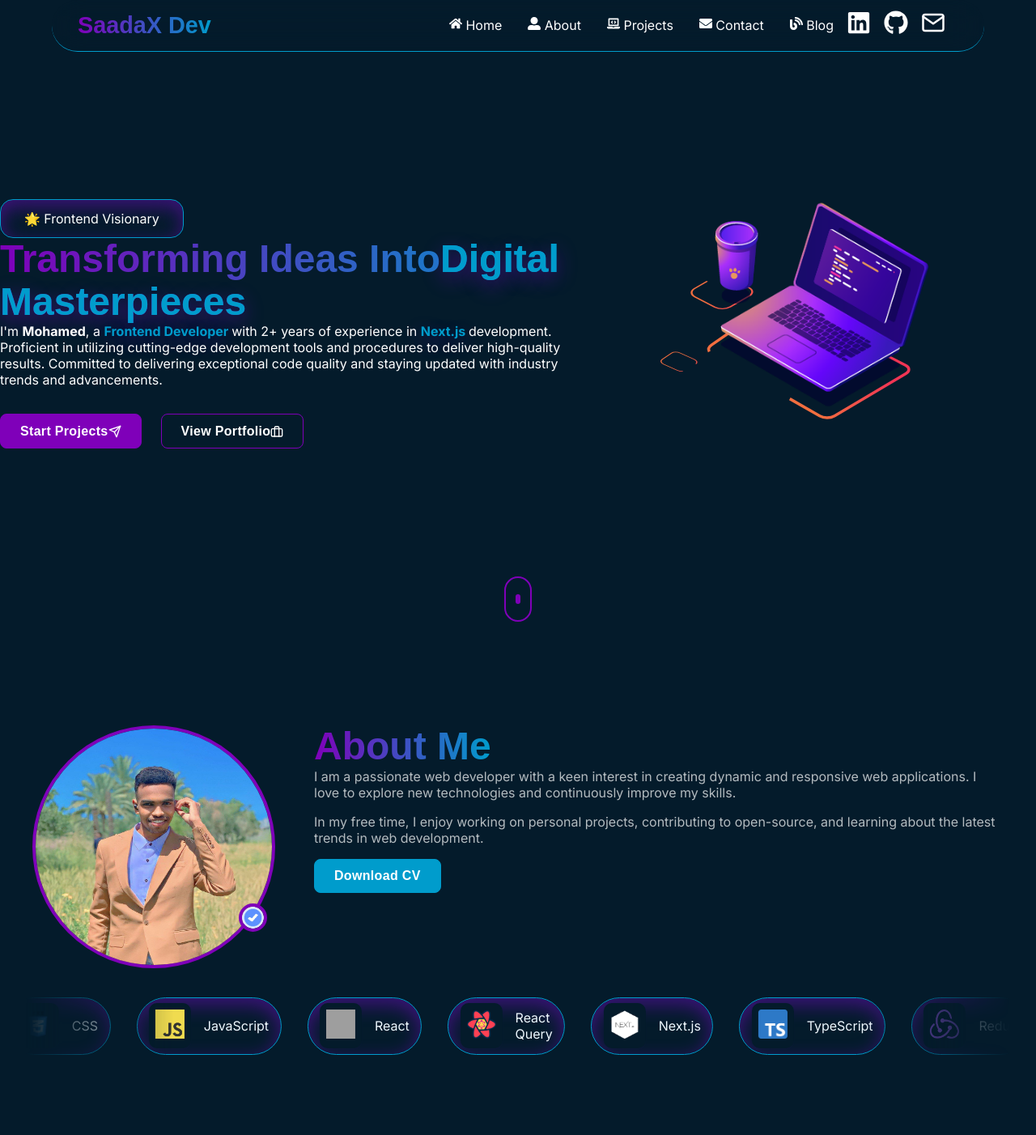
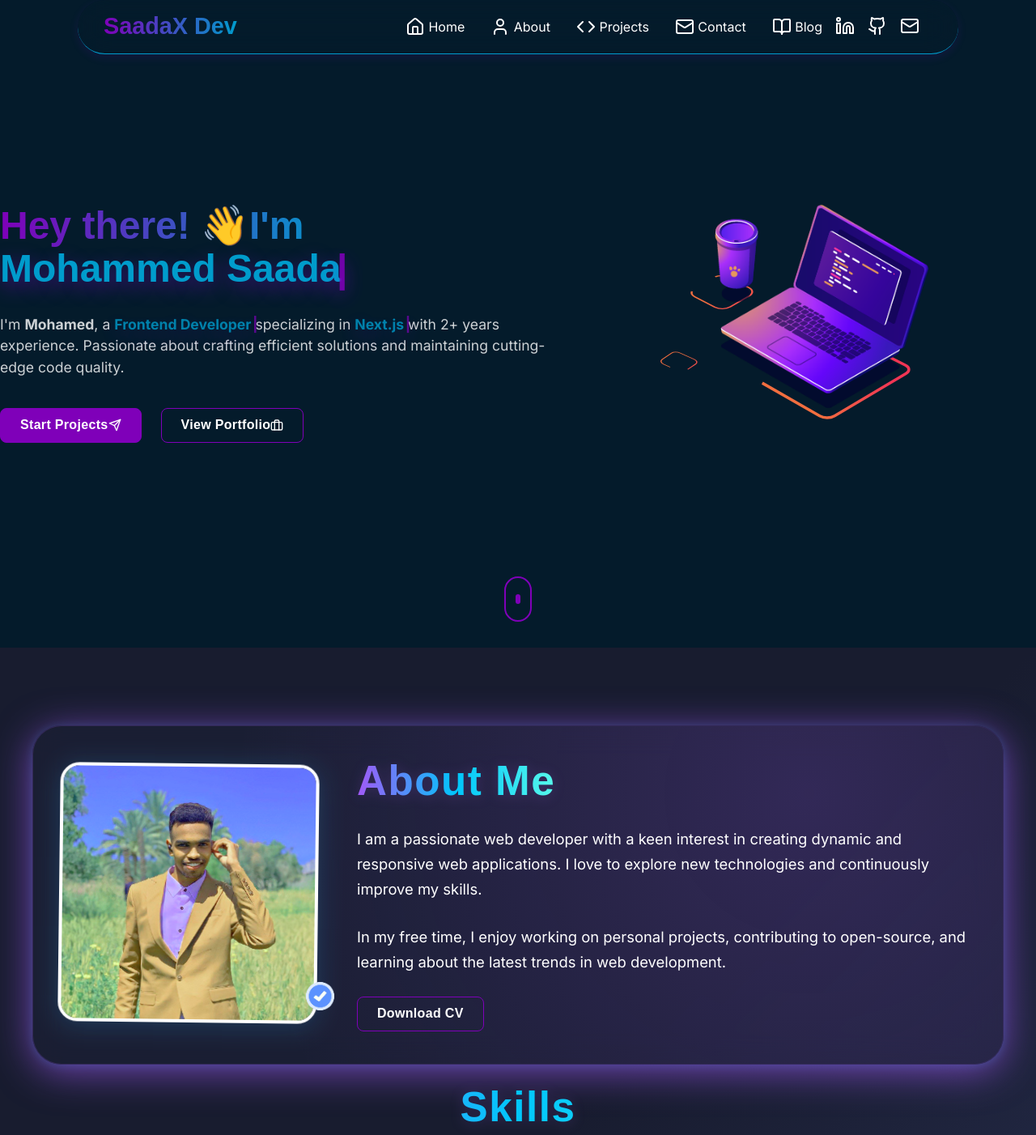
Before and after one commit to mohammed4122002/SaadaX-Dev, a Next.js app: page / in a window 1280 px wide. Shown: the top 1402 px of the page at 81% size. Built offline with nearby package versions, Linux system fonts and the light colour scheme; grey boxes are pictures that could not be loaded; a web font is replaced by a local one.

Commit message:
Refactor Navbar and About components, enhance Hero section with typing effect, update styles across modules, and optimize button hover effects.

```diff
--- a/components/Navbar.tsx
+++ b/components/Navbar.tsx
@@ -6,7 +6,8 @@ import NavbarLinks from "./widgets/NavbarLinks";
 import Link from "next/link";
 import NavbarSocials from "./widgets/NavbarSocials";
 import { FiMenu, FiX } from "react-icons/fi";
-
+import {motion} from "framer-motion";
+import { slideInFromTop } from "@/utils/motion";
 const Navbar = () => {
   const [activeLink, setActiveLink] = useState("#home");
   const [isMenuOpen, setIsMenuOpen] = useState(false);
@@ -14,7 +15,12 @@ const Navbar = () => {
   const toggleMenu = () => setIsMenuOpen((prev) => !prev);
 
   return (
-    <nav className={styles.navbar}>
+    <header className={styles.header}>
+    <motion.nav className={styles.navbar}
+    variants={slideInFromTop}
+      initial="hidden"
+  animate="visible"
+    >
       <div className={styles.container}>
         <div className={styles.logo}>
           <Link href="/#home">
@@ -60,7 +66,8 @@ const Navbar = () => {
           </div>
         )}
       </div>
-    </nav>
+    </motion.nav>
+    </header>
   );
 };
 
--- a/components/sections/About.tsx
+++ b/components/sections/About.tsx
@@ -6,7 +6,7 @@ import SkillsCart from "../widgets/SkillsCart";
 import Button from "../ui/Button";
 
 const About = () => {
-  const duplicatedSkills = [...SKILLS, ...SKILLS];
+  const duplicatedSkills = [...SKILLS];
 
   const RenderSkills = duplicatedSkills.map((skill, index) => (
     <SkillsCart key={index} name={skill.name} img={skill.img} />
@@ -16,13 +16,16 @@ const About = () => {
     <section className={styles.container} id="about">
       <div className={styles.content}>
         <div className={styles.contentLeft}>
-          <Image
-            src="/my.jpg"
-            alt="my image"
-            width={300}
-            height={300}
-            className={styles.img}
-          />
+          <div className={styles.coloredFrame}>
+            <Image
+              src="/my.jpg"
+              alt="my image"
+              width={320}
+              height={320}
+              className={styles.img}
+              style={{borderRadius:'24px', filter:'hue-rotate(25deg) contrast(1.08)'}}
+            />
+          </div>
           <Image
             src="/pngwing.com.png"
             alt="my image"
@@ -47,17 +50,17 @@ const About = () => {
           <a
             href="/Mohammed-Saada-cv.pdf"
             download
-            className={styles.downloadBtn}
+
           >
-            <Button variant={"secondary"}>Download CV</Button>
+            <Button variant={"accent"}>Download CV</Button>
           </a>
         </div>
       </div>
 
         <div className={styles.skillsMarqueeWrapper}>
-          <div className={styles.marqueeTrack}>
+            <h2 className={styles.heading}>Skills</h2>
             <div className={styles.marqueeContent}>{RenderSkills}</div>
-          </div>
+
         </div>
 
     </section>
--- a/components/sections/Hero.tsx
+++ b/components/sections/Hero.tsx
@@ -1,57 +1,95 @@
 "use client";
 
+import { useState, useEffect, useCallback, useRef } from 'react';
 import styles from "../../styles/modules/hero.module.css";
 import dynamic from "next/dynamic";
-import {  FiBriefcase, FiSend } from "react-icons/fi";
+import { FiBriefcase, FiSend } from "react-icons/fi";
 import Button from "../ui/Button";
 import devAnimation from "../../data/dev.json";
 import Link from "next/link";
 
-
 const Lottie = dynamic(() => import("lottie-react"), { ssr: false });
 
 const Hero = () => {
+  const [currentText, setCurrentText] = useState('');
+  const [isDeleting, setIsDeleting] = useState(false);
+  const [loopNum, setLoopNum] = useState(0);
+  const timerRef = useRef<NodeJS.Timeout | null>(null);
+
+  const name = 'Mohammed Saada';
+  const typingSpeed = 150;
+  const deletingSpeed = 100;
+  const pauseTime = 2000;
+
+  const handleTyping = useCallback(() => {
+    const fullText = name;
+
+    setCurrentText(prev => {
+      if (isDeleting) {
+        return fullText.substring(0, prev.length - 1);
+      }
+      return fullText.substring(0, prev.length + 1);
+    });
+
+    let delta = isDeleting ? deletingSpeed : typingSpeed;
+
+    if (!isDeleting && currentText === fullText) {
+      delta = pauseTime;
+      setIsDeleting(true);
+    } else if (isDeleting && currentText === '') {
+      setIsDeleting(false);
+      setLoopNum(prev => prev + 1);
+      delta = 500;
+    }
+
+    timerRef.current = setTimeout(handleTyping, delta);
+  }, [currentText, isDeleting, name]);
+
+  useEffect(() => {
+    timerRef.current = setTimeout(handleTyping, typingSpeed);
+    return () => {
+      if (timerRef.current) clearTimeout(timerRef.current);
+    };
+  }, [handleTyping]);
+
   return (
     <section className={styles.heroSection} id="home">
       <div className={styles.content}>
         <div className={styles.textContent}>
-          <div className={styles.badge} >
-            <span>🌟 Frontend Visionary</span>
-          </div>
           <h1 className={styles.title}>
-            {" "}
-            Transforming Ideas Into<span className={styles.highlight}>Digital Masterpieces</span>
+            Hey there! <span style={{ color: "initial" }}>👋</span>I'm <br/> <span className={styles.highlight}>{currentText}</span>
           </h1>
           <p className={styles.subtitle}>
             I'm <strong>Mohamed</strong>, a{" "}
-            <strong className={styles.highlight}> Frontend Developer </strong>  with 2+ years of experience in{" "}
-            <strong className={styles.highlight}> Next.js </strong>  development. Proficient in utilizing cutting-edge development tools
-            and procedures to deliver high-quality results. Committed to
-            delivering exceptional code quality and staying updated with
-            industry trends and advancements.
+            <strong className={styles.highlight}>Frontend Developer</strong> specializing in{" "}
+            <strong className={styles.highlight}>Next.js</strong> with 2+ years experience.
+            Passionate about crafting efficient solutions and maintaining cutting-edge
+            code quality.
           </p>
 
           <div className={styles.ctaGroup}>
             <Link href="#contact" className={styles.primaryCta}>
               <Button variant="primary" width="full">
-               <span> Start Projects  </span>
+                <span>Start Projects</span>
                 <FiSend className={styles.ctaIcon} />
               </Button>
             </Link>
 
             <Link href="#portfolio" className={styles.secondaryCta}>
-              <Button width="full" variant="accent" >
-               <span>View Portfolio </span>
+              <Button width="full" variant="accent">
+                <span>View Portfolio</span>
                 <FiBriefcase className={styles.ctaIcon} />
               </Button>
             </Link>
           </div>
         </div>
+
         <div className={styles.animationWrapper}>
           <div className={styles.animationGlow}></div>
           <Lottie
             animationData={devAnimation}
             className={styles.lottieAnimation}
+            loop={true}
           />
         </div>
       </div>
@@ -64,4 +102,5 @@ const Hero = () => {
     </section>
   );
 };
+
 export default Hero;
--- a/data/index.tsx
+++ b/data/index.tsx
@@ -1,19 +1,29 @@
 import { FiMail } from "react-icons/fi";
 import { InavLink, ISocialLink } from "../types";
-import { FaHome, FaUserAlt, FaLaptopCode, FaEnvelope, FaBlog, FaLinkedin, FaGithub, FaWhatsapp } from "react-icons/fa";
+import {
+  Home,
+  User,
+  Mail,
+  BookOpen,
+  Linkedin,
+  Github,
+  Code
+
+
+} from "lucide-react";
 
 export const NAVLINKS: InavLink[] = [
-    { href: "/#home", label: "Home", icon: <FaHome /> },
-    { href: "/#about", label: "About", icon: <FaUserAlt /> },
-    { href: "/#projects", label: "Projects", icon: <FaLaptopCode /> },
-    { href: "/#contact", label: "Contact", icon: <FaEnvelope /> },
-    { href: "/blog", label: "Blog", icon: <FaBlog /> },
+    { href: "/#home", label: "Home", icon: <Home /> },
+    { href: "/#about", label: "About", icon: <User /> },
+    { href: "/#projects", label: "Projects", icon: <Code/> },
+    { href: "/#contact", label: "Contact", icon: <Mail /> },
+    { href: "/blog", label: "Blog", icon: <BookOpen /> },
 ];
 
 export const SOCIALLINKS: ISocialLink[] = [
-    { href: "https://www.linkedin.com/in/mohammed-abu-saada-858159265", icon: <FaLinkedin/>  },
-    { href: "https://github.com/mohammed4122002", icon: <FaGithub/>  },
-    { href: "mohammedsaadaang@gmail.com", icon:  <FiMail /> },
+    { href: "https://www.linkedin.com/in/mohammed-abu-saada-858159265", icon: <Linkedin/>  },
+    { href: "https://github.com/mohammed4122002", icon: <Github/>  },
+    { href: "mohammedsaadaang@gmail.com", icon:  <Mail /> },
 ];
 
 
--- a/styles/globals.css
+++ b/styles/globals.css
@@ -53,6 +53,11 @@ a {
   text-decoration: none;
   display: inline-block;
 }
+input, textarea, select, button {
+  outline: none;
+
+
+}
 /*
 ::-webkit-scrollbar {
   width: 8px;
--- a/styles/modules/about.module.css
+++ b/styles/modules/about.module.css
@@ -1,80 +1,285 @@
 /* styles/modules/about.module.css */
 .container {
+  min-height: 100vh;
   padding: 6rem 2rem;
-  background: var(--bg-main);
-  color: var(--color-text-inverse);
-
+  background: linear-gradient(135deg, #181c2f 60%, #232946 100%);
+  display: flex;
+  flex-direction: column;
+  align-items: center;
+  justify-content: center;
 }
 
 .content {
   max-width: 1200px;
   margin: 0 auto;
   display: flex;
+  flex-direction: row;
+  align-items: center;
+  justify-content: center;
   gap: 3rem;
-  align-items: flex-start;
+  background: rgba(30, 34, 54, 0.55);
+  border-radius: 36px;
+  box-shadow: 0 8px 48px 0 #a259f7aa, 0 1.5px 12px 0 #00c6fb33;
+  backdrop-filter: blur(18px) saturate(1.2);
+  padding: 2.5rem 2rem;
+  border: 1.5px solid rgba(162,89,247,0.18);
+  position: relative;
+  overflow: hidden;
 }
-.contentLeft{
+
+.content::before {
+  content: "";
+  position: absolute;
+  inset: 0;
+  background: radial-gradient(circle at 80% 20%, #a259f7 0%, transparent 70%);
+  opacity: 0.18;
+  z-index: 0;
+  pointer-events: none;
+}
+
+.contentLeft, .contentRight {
+  position: relative;
+  z-index: 1;
+}
+
+.animatedBorder {
+  padding: 14px;
+  border-radius: 40px;
+  background: linear-gradient(120deg, #a259f7, #57f8eb, #00c6fb, #a259f7);
+  background-size: 300% 300%;
+  animation: borderMove 5s linear infinite, softPulse 3s ease-in-out infinite;
+  display: inline-block;
+  box-shadow: 0 8px 32px 0 #a259f7cc;
+  transition: box-shadow 0.3s, transform 0.3s;
   position: relative;
 }
-.contentLeft img {
-  border-radius: 50%;
-  border: 4px solid var(--color-primary);
-  box-shadow: none;
-}
-.doc{
+
+.animatedBorder::after {
+  content: "";
   position: absolute;
-  top: 220px;
-  right: 10px;
+  inset: 0;
+  border-radius: 40px;
+  box-shadow: 0 0 32px 8px #a259f7cc, 0 0 0 8px #fff2;
+  opacity: 0.25;
+  pointer-events: none;
 }
 
-.contentRight{
+.img {
+  border-radius: 32px;
+  border: 4px solid #fff;
+  width: 320px !important;
+  height: 320px !important;
+  object-fit: cover;
+  background: var(--color-bg-light);
+  box-shadow: 0 4px 32px 0 #00c6fb33;
+  transition: box-shadow 0.3s, transform 0.3s, filter 0.3s;
+  filter: saturate(1.2) contrast(1.1);
+  animation: wave 4s ease-in-out infinite;
+}
+
+.img:hover {
+  box-shadow: 0 12px 48px 0 #a259f7cc, 0 0 0 8px #fff2;
+  transform: scale(1.05) rotate(-2deg);
+  filter: brightness(1.08) saturate(1.3);
+}
+
+.doc {
+  position: absolute;
+  top: 270px;
+  right: -20px;
+  z-index: 2;
+}
+
+.contentRight {
   display: flex;
   flex-direction: column;
   align-items: flex-start;
   justify-content: center;
-  gap: 4;
+  gap: 1.2rem;
+  min-width: 320px;
 }
-.heading{
 
+.heading {
   font-family: var(--font-title);
-  font-size: 3rem;
+  font-size: 3.2rem;
   line-height: 1.1;
-  background: linear-gradient(90deg, var(--color-primary), var(--color-secondary));
+  background: linear-gradient(90deg, #a259f7, #00c6fb, #57f8eb);
   -webkit-background-clip: text;
   background-clip: text;
   color: transparent;
-
-}
-.paragraph{
-  opacity: 0.7;
-  margin-bottom: 1rem;
+  margin-bottom: 0.5rem;
+  letter-spacing: 1.5px;
+  filter: drop-shadow(0 2px 8px #a259f733);
+  animation: fadeInUp 1.2s cubic-bezier(.23,1,.32,1) both;
 }
 
-.skillsMarqueeWrapper {
-  overflow: hidden;
-  margin-top: 2rem;
-  position: relative;
-  mask-image: linear-gradient(90deg, transparent 0%, #000 15%, #000 85%, transparent 100%);
+.paragraph {
+  font-size: 1.15rem;
+  line-height: 1.7;
+  opacity: 0.92;
+  margin-bottom: 0.5rem;
+  color: var(--color-text-inverse);
+  animation: fadeInUp 1.5s cubic-bezier(.23,1,.32,1) both;
+  animation-delay: 0.2s;
+}
+.skillsMarqueeWrapper{
+  width: 80%;
+  margin: 0 auto;
+  text-align: center;
+  margin-top: 25px;
+}
+.marqueeContent{
+
+  display: flex;
+  width: 100%;
+  flex-direction: row;
+  flex-wrap: wrap;
+ align-items: center;
+ justify-content: center;
+ gap: 15px;
 }
 
-.marqueeContent {
+.skillsSection {
+  width: 100%;
   display: flex;
-  gap: 2rem;
-  animation: marquee 20s linear infinite;
+  flex-direction: column;
+  align-items: center;
+  margin-top: 3.5rem;
 }
 
-@keyframes marquee {
-  0% { transform: translateX(0); }
-  100% { transform: translateX(-50%); }
+
+.skillsTitle {
+  font-size: 2.3rem;
+  font-weight: 800;
+  letter-spacing: 1.5px;
+  margin-bottom: 2.2rem;
+  background: linear-gradient(90deg, #a259f7, #00c6fb 70%);
+  -webkit-background-clip: text;
+  background-clip: text;
+  color: transparent;
+  filter: drop-shadow(0 2px 8px #a259f733);
+  text-align: center;
+}
+
+.skillsGrid {
+  display: grid;
+  grid-template-columns: repeat(auto-fit, minmax(160px, 1fr));
+  gap: 2rem 2.5rem;
+  width: 100%;
+  max-width: 800px;
+  justify-items: center;
+}
+
+.skillCard {
+  background: rgba(35, 41, 70, 0.85);
+  border-radius: 22px;
+  box-shadow: 0 2px 16px 0 #a259f755, 0 1.5px 12px 0 #00c6fb33;
+  padding: 1.3rem 0.5rem 1.1rem 0.5rem;
+  min-width: 140px;
+  min-height: 70px;
+  display: flex;
+  flex-direction: column;
+  align-items: center;
+  justify-content: center;
+  transition: box-shadow 0.25s, transform 0.22s, background 0.22s;
+  cursor: pointer;
+  position: relative;
+  overflow: hidden;
+  opacity: 0;
+  transform: translateY(30px) scale(0.98);
+  animation: skillFadeIn 0.7s cubic-bezier(.23,1,.32,1) forwards;
+}
+
+.skillCard:hover {
+  box-shadow: 0 8px 32px 0 #a259f7cc, 0 0 16px 2px #00c6fb55;
+  background: linear-gradient(120deg, #232946 60%, #a259f7 100%);
+  transform: scale(1.08) translateY(-6px);
+}
+
+.skillIcon {
+  width: 36px;
+  height: 36px;
+  margin-bottom: 0.6rem;
+  display: flex;
+  align-items: center;
+  justify-content: center;
+  filter: drop-shadow(0 2px 8px #a259f733);
+}
+
+.skillName {
+  font-size: 1.08rem;
+  font-weight: 600;
+  color: #fff;
+  letter-spacing: 0.5px;
+  text-align: center;
+}
+
+@keyframes borderMove {
+  0% { background-position: 0% 50%; }
+  50% { background-position: 100% 50%; }
+  100% { background-position: 0% 50%; }
+}
+
+@keyframes softPulse {
+  0%, 100% { transform: scale(1);}
+  50% { transform: scale(1.03);}
+}
+
+@keyframes wave {
+  0%, 100% { transform: rotate(-2deg);}
+  50% { transform: rotate(2deg);}
+}
+
+@keyframes fadeInUp {
+  0% { opacity: 0; transform: translateY(40px);}
+  100% { opacity: 1; transform: none;}
+}
+
+@keyframes skillFadeIn {
+  to {
+    opacity: 1;
+    transform: none;
+  }
 }
 
 @media (max-width: 900px) {
   .container {
     padding: 3rem 0.5rem;
+    border-radius: 0;
   }
   .content {
     flex-direction: column;
     gap: 2rem;
     align-items: center;
+    padding: 1.5rem 0.5rem;
+  }
+  .contentLeft, .contentRight {
+    min-width: unset;
+    width: 100%;
+    align-items: center;
+    text-align: center;
+  }
+  .heading {
+    font-size: 2.2rem;
+  }
+  .img {
+    width: 220px !important;
+    height: 220px !important;
   }
 }
+
+@media (max-width: 700px) {
+  .skillsGrid {
+    grid-template-columns: repeat(auto-fit, minmax(120px, 1fr));
+    gap: 1.2rem 1.2rem;
+    max-width: 98vw;
+  }
+  .skillCard {
+    min-width: 100px;
+    min-height: 56px;
+    padding: 1rem 0.2rem 0.8rem 0.2rem;
+  }
+  .skillsTitle {
+    font-size: 1.4rem;
+  }
+}
--- a/styles/modules/buttonUi.module.css
+++ b/styles/modules/buttonUi.module.css
@@ -28,7 +28,7 @@
   border: 1px solid var(--color-primary);
 }
 .button.primary:hover, .button.primary:focus {
-  background: var(--color-secondary);
+  background:  color-mix(in srgb, var(--color-primary) 70%, transparent);
   border: 1px solid var(--color-primary);
   color: var(--color-text-inverse);
   box-shadow: var(--shadow-lg);
@@ -40,7 +40,7 @@
   border: 1px solid var(--color-secondary);
 }
 .button.secondary:hover, .button.secondary:focus {
-  background: var(--color-primary);
+   background:  color-mix(in srgb, var(--color-primary) 70%, transparent);
   border: 1px solid var(--color-primary);
   color: var(--color-text-inverse);
   box-shadow: var(--shadow-lg);
@@ -53,7 +53,7 @@
 
 }
 .button.accent:hover, .button.accent:focus {
-  background: var(--color-secondary);
+    background:  color-mix(in srgb, var(--color-primary) 70%, transparent);
   border: 1px solid var(--color-primary);
   color: var(--color-text-inverse);
   box-shadow: var(--shadow-lg);
@@ -88,7 +88,7 @@
 }
 
 .buttonAccent:hover {
-  background: var(--color-primary);
+  background:  color-mix(in srgb, var(--color-primary) 70%, transparent);
   color: var(--color-text-inverse);
   border: 1px solid var(--color-secondary);
 }
--- a/styles/modules/contact.module.css
+++ b/styles/modules/contact.module.css
@@ -18,18 +18,23 @@
   box-shadow: inset var(--shadow-lg);
 }
 
-.leftSide:hover {
-  transform: translateY(-5px);
-}
+
 .header {
   h2 {
     font-family: var(--font-title);
-    font-size: 3rem;
+    font-size: 2.7rem;
     line-height: 1.1;
     background: linear-gradient(90deg, var(--color-primary), var(--color-secondary));
     -webkit-background-clip: text;
     background-clip: text;
     color: transparent;
+    margin-bottom: 5px;
+  }
+  p{
+    font-size: 1.1rem;
+    line-height: 1.5;
+    opacity: 0.8;
+    margin-bottom: 1rem;
   }
 }
 
@@ -130,11 +135,7 @@
   box-shadow: inset var(--shadow-lg);
 }
 
-.locationCard:hover {
 
-  transform: translateY(-8px);
-  box-shadow:var(--shadow-lg);
-}
 
 .pinIcon {
   font-size: 2.2rem;
--- a/styles/modules/footer.module.css
+++ b/styles/modules/footer.module.css
@@ -27,10 +27,7 @@
   box-shadow: inset var(--shadow-lg);
 
 }
-.section:hover {
-  transform: translateY(-6px);
-  scale: 1.05;
-}
+
 
 .title {
 
--- a/styles/modules/hero.module.css
+++ b/styles/modules/hero.module.css
@@ -24,20 +24,10 @@
   align-items: flex-start;
   flex-direction: column;
   justify-content: center;
-  gap: 1;
+  gap: 5px;
   max-width: 700px;
 }
 
-.badge {
-
-  color: var(--color-text-inverse);
-  padding: 0.8rem 1.8rem;
-  border-radius: var(--radius-lg);
-  width: fit-content;
-  backdrop-filter: blur(20px);
-  border: 1px solid var(--color-secondary);
-  box-shadow: inset var(--shadow-lg);
-}
 
 .title {
   font-family: var(--font-title);
@@ -48,7 +38,13 @@
   background-clip: text;
   color: transparent;
 }
+  .subtitle {
+    font-size: 1.1rem ;
+    line-height: 1.5;
+    opacity: 0.8;
+    margin-top: 1.5rem;
 
+  }
 .highlight{
   color: var(--color-secondary);
   text-shadow: var(--shadow-lg);
@@ -79,7 +75,7 @@
   .textContent{
     justify-content: center;
     align-items: center;
-    gap: 4;
+    gap: 10px;
   }
   .title {
     font-size: 2.2rem;
@@ -121,3 +117,47 @@
     display: none;
   }
 }
+
+
+
+/* إضافة مؤشر الكتابة */
+.highlight {
+  position: relative;
+  display: inline-block;
+  color: var(--color-secondary);
+}
+
+.highlight::after {
+  content: '|';
+  position: absolute;
+  right: -8px;
+  animation: blink 1s infinite;
+  color: var(--color-primary);
+}
+
+@keyframes blink {
+  0%, 100% { opacity: 1; }
+  50% { opacity: 0; }
+}
+
+/* تحسينات للشاشات الصغيرة */
+@media (max-width: 480px) {
+  .title {
+    font-size: 1.8rem !important;
+    line-height: 1.2 !important;
+  }
+
+  .subtitle {
+    font-size: 0.9rem !important;
+    line-height: 1.5 !important;
+  }
+
+  .ctaGroup {
+    flex-direction: column !important;
+    width: 100% !important;
+
+    > * {
+      width: 100% !important;
+    }
+  }
+}
--- a/styles/modules/navbar.module.css
+++ b/styles/modules/navbar.module.css
@@ -1,7 +1,14 @@
-
+.header{
+  position: fixed;
+  top: 0;
+  left: 0;
+  right: 0;
+  z-index: 1000;
+  width: 100%;
+  height: 10vh;
+}
 
 .navbar {
-  position: fixed;
   max-width: 1400px;
   backdrop-filter: blur(20px) ;
   background: var(--bg-main);
@@ -12,20 +19,23 @@
   transition: all 0.3s cubic-bezier(0.4, 0, 0.2, 1);
  background:  rgba(var(--bg-muted), 0.9);
  top: 10;
- width: 80%;
- left: 50%;
- transform: translateX(-50%);
+ width: 75%;
+
+
+  box-shadow: var(--shadow-md);
+  margin: 0 auto;
+
 
 }
 @media (max-width:1300px) {
   .navbar{
-    width: 90%;
+    width: 85%;
   }
 }
 
 @media (max-width:1000px){
   .navbar{
-    width: 95%;
+   width: 95%;
   }
 }
 
@@ -57,6 +67,7 @@
   display: flex;
   gap: 2rem;
   align-items: center;
+
 }
 
 .navLink {
@@ -66,6 +77,10 @@
   border-radius: 8px;
   transition: all 0.3s ease;
   position: relative;
+
+  display: flex;
+  align-items: center;
+  justify-content: center;
 }
 
 .navLink:hover {
@@ -155,7 +170,7 @@
 
 
 }
-@media (max-width:860px){
+@media (max-width:1100px){
 .desktopMenu{
   display: none;
 }
--- a/styles/modules/skillsCart.module.css
+++ b/styles/modules/skillsCart.module.css
@@ -3,7 +3,7 @@
   display: flex;
   align-items: center;
   gap: 1rem;
-  padding: 0.4rem 0.9rem;
+  padding: 0.3rem 0.9rem;
   background: inherit;
   border: 1px solid var(--color-secondary);
   box-shadow: var(--shadow-sm);
@@ -15,7 +15,6 @@
 
 .iconFrame {
   padding: 8px;
-  background: var(--bg-main);
   border-radius: 10px;
   box-shadow: var(--shadow-sm);
 }
```
